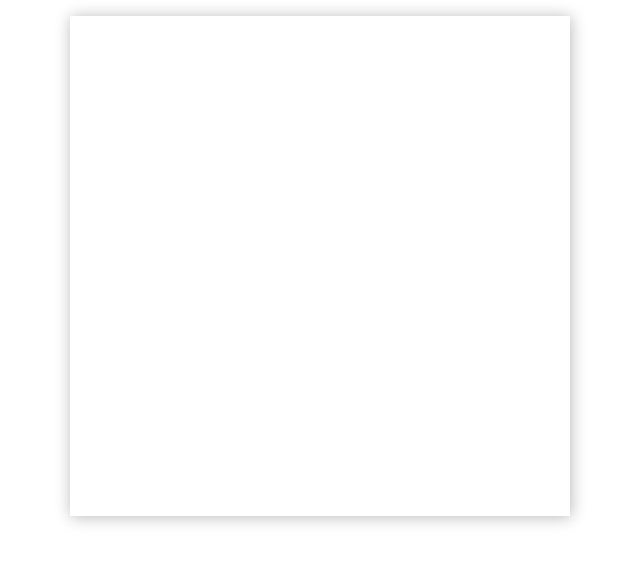
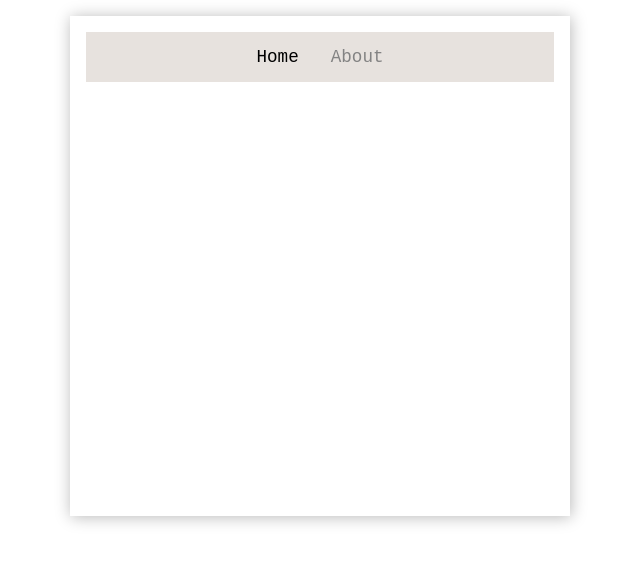
Before and after one commit to clm-1/react-todo-list, a React (Create React App) app: page / in a window 1280 px wide. Shown: the top 562 px of the page, without its empty margins (320-960 px from the left). Built offline with nearby package versions, Linux system fonts and the light colour scheme.

Commit message:
Connected navbar to App.js
Uncommented the links and tested routes

```diff
--- a/src/App.js
+++ b/src/App.js
@@ -1,4 +1,4 @@
-// import { BrowserRouter as Router, Route } from 'react-router-dom';
+import { BrowserRouter as Router, Route } from 'react-router-dom';
 // import TodoContextProvider from './contexts/TodoContext';
 
 import Navbar from './components/Navbar';
@@ -8,17 +8,17 @@ import Navbar from './components/Navbar';
 function App() {
   return (
     <div className="App">
-      {/* <Router>
-        <TodoContextProvider>
-          <Navbar />
+      <Router>
+        <Navbar />
+        {/* <TodoContextProvider>
           <Route exact path="/">
             <Home />
           </Route>
           <Route exact path="/about">
             <About />
           </Route>
-        </TodoContextProvider>
-      </Router> */}
+        </TodoContextProvider> */}
+      </Router>
     </div>
   );
 }
--- a/src/components/Navbar.js
+++ b/src/components/Navbar.js
@@ -4,8 +4,8 @@ import style from '../css/Navbar.module.css';
 const Navbar = () => {
   return (
     <nav className={style.navbar}>
-      {/* <NavLink activeClassName={style.activeLink} className={style.link} exact to="/">Home</NavLink>
-      <NavLink activeClassName={style.activeLink} className={style.link} exact to="/about">About</NavLink> */}
+      <NavLink activeClassName={style.activeLink} className={style.link} exact to="/">Home</NavLink>
+      <NavLink activeClassName={style.activeLink} className={style.link} exact to="/about">About</NavLink>
     </nav>
    );
 }
```
